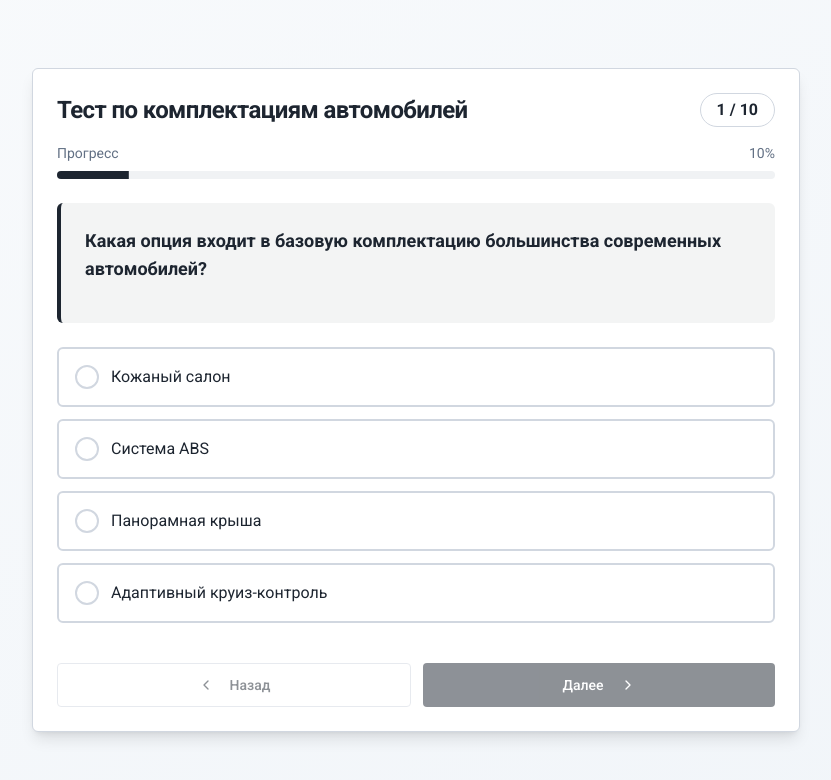
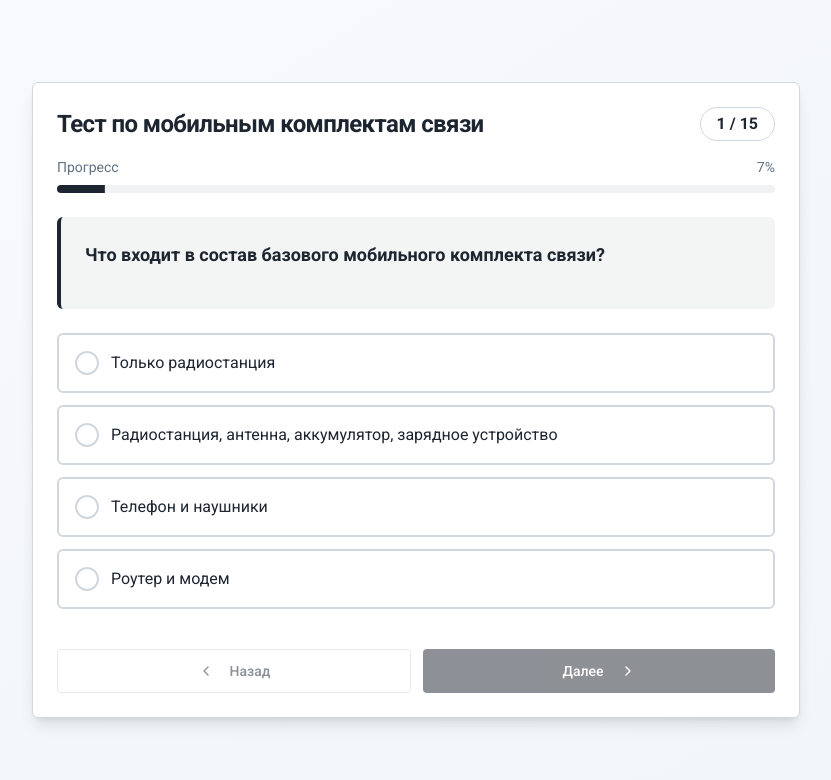
Before and after one commit to pr-poehali-dev/ticket-app-creation, a React (Vite) app: page / in a window 1280 px wide. Shown: the top 780 px of the page, without its empty margins (224-1055 px from the left). Built offline with nearby package versions, Linux system fonts and the light colour scheme.

Commit message:
test: мобильная связь, основы

```diff
--- a/src/pages/Index.tsx
+++ b/src/pages/Index.tsx
@@ -21,111 +21,166 @@ interface LeaderboardEntry {
 const questions: Question[] = [
   {
     id: 1,
-    question: 'Какая опция входит в базовую комплектацию большинства современных автомобилей?',
+    question: 'Что входит в состав базового мобильного комплекта связи?',
     options: [
-      'Кожаный салон',
-      'Система ABS',
-      'Панорамная крыша',
-      'Адаптивный круиз-контроль'
+      'Только радиостанция',
+      'Радиостанция, антенна, аккумулятор, зарядное устройство',
+      'Телефон и наушники',
+      'Роутер и модем'
     ],
     correctAnswer: 1
   },
   {
     id: 2,
-    question: 'Что означает аббревиатура ESP в комплектации автомобиля?',
+    question: 'Какой диапазон частот используется в УКВ радиостанциях?',
     options: [
-      'Электронная система стабилизации',
-      'Электрические стеклоподъемники',
-      'Система экстренного торможения',
-      'Электронный парктроник'
+      '27 МГц',
+      '136-174 МГц',
+      '433 МГц',
+      '900 МГц'
     ],
-    correctAnswer: 0
+    correctAnswer: 1
   },
   {
     id: 3,
-    question: 'Какой тип привода обозначается как AWD?',
+    question: 'Что означает аббревиатура PMR в радиосвязи?',
     options: [
-      'Передний привод',
-      'Задний привод',
-      'Полный привод',
-      'Электрический привод'
+      'Профессиональная мобильная радиосвязь',
+      'Персональная мобильная радиосвязь',
+      'Портативная морская радиосвязь',
+      'Передовая военная радиосвязь'
     ],
-    correctAnswer: 2
+    correctAnswer: 1
   },
   {
     id: 4,
-    question: 'Что входит в пакет опций "Комфорт" в большинстве автомобилей?',
+    question: 'Какая мощность передатчика разрешена для PMR радиостанций без лицензии?',
     options: [
-      'Турбированный двигатель',
-      'Климат-контроль и обогрев сидений',
-      'Спортивная подвеска',
-      'Кованые диски'
+      '0.1 Вт',
+      '0.5 Вт',
+      '1 Вт',
+      '5 Вт'
     ],
     correctAnswer: 1
   },
   {
     id: 5,
-    question: 'Какая система помогает при парковке автомобиля?',
+    question: 'Что такое кодек в системах цифровой радиосвязи?',
     options: [
-      'ABS',
-      'ESP',
-      'Парктроник',
-      'Круиз-контроль'
+      'Тип антенны',
+      'Устройство кодирования и декодирования сигнала',
+      'Разъем для подключения',
+      'Частотный фильтр'
     ],
-    correctAnswer: 2
+    correctAnswer: 1
   },
   {
     id: 6,
-    question: 'Что такое мультимедийная система Apple CarPlay?',
+    question: 'Какой тип модуляции чаще всего используется в аналоговых радиостанциях?',
     options: [
-      'Музыкальный плеер',
-      'Интеграция iPhone с системой автомобиля',
-      'Система навигации',
-      'Радио с Bluetooth'
+      'AM - амплитудная модуляция',
+      'FM - частотная модуляция',
+      'PM - фазовая модуляция',
+      'QAM - квадратурная модуляция'
     ],
     correctAnswer: 1
   },
   {
     id: 7,
-    question: 'Какой объем двигателя считается оптимальным для городского автомобиля?',
+    question: 'Что такое ретранслятор в системах радиосвязи?',
     options: [
-      '1.0 - 1.6 литра',
-      '2.0 - 2.5 литра',
-      '3.0 - 3.5 литра',
-      '4.0+ литра'
+      'Усилитель звука',
+      'Промежуточная станция для увеличения дальности связи',
+      'Зарядное устройство',
+      'Тип антенны'
     ],
-    correctAnswer: 0
+    correctAnswer: 1
   },
   {
     id: 8,
-    question: 'Что означает комплектация "Full Option"?',
+    question: 'Какой стандарт цифровой радиосвязи используется в профессиональных системах?',
     options: [
-      'Базовая комплектация',
-      'Средняя комплектация',
-      'Максимальная комплектация со всеми опциями',
-      'Спортивная версия'
+      'GSM',
+      'DMR (Digital Mobile Radio)',
+      'Wi-Fi',
+      'Bluetooth'
     ],
-    correctAnswer: 2
+    correctAnswer: 1
   },
   {
     id: 9,
-    question: 'Какая трансмиссия обеспечивает наибольшую экономию топлива?',
+    question: 'Что означает функция VOX в радиостанции?',
     options: [
-      'Механическая КПП',
-      'Автоматическая КПП',
-      'Роботизированная КПП',
-      'Вариатор'
+      'Голосовая активация передачи',
+      'Система подавления шумов',
+      'Режим экономии энергии',
+      'Цифровое шифрование'
     ],
     correctAnswer: 0
   },
   {
     id: 10,
-    question: 'Что такое система "Старт-Стоп"?',
+    question: 'Какой разъем чаще всего используется для подключения гарнитуры к радиостанции?',
     options: [
-      'Система удаленного запуска двигателя',
-      'Автоматическое отключение двигателя на остановках',
-      'Система аварийной остановки',
-      'Круиз-контроль'
+      'USB Type-C',
+      'Kenwood 2-pin',
+      'HDMI',
+      'Lightning'
+    ],
+    correctAnswer: 1
+  },
+  {
+    id: 11,
+    question: 'Что такое CTCSS в радиосвязи?',
+    options: [
+      'Тип антенны',
+      'Система субтонового шумоподавления',
+      'Цифровой протокол',
+      'Тип батареи'
+    ],
+    correctAnswer: 1
+  },
+  {
+    id: 12,
+    question: 'Какое напряжение питания обычно используется в портативных радиостанциях?',
+    options: [
+      '3.7 В',
+      '7.4 В',
+      '12 В',
+      '220 В'
+    ],
+    correctAnswer: 1
+  },
+  {
+    id: 13,
+    question: 'Что означает IP67 в характеристиках радиостанции?',
+    options: [
+      'Мощность передатчика',
+      'Класс защиты от пыли и влаги',
+      'Частотный диапазон',
+      'Емкость аккумулятора'
+    ],
+    correctAnswer: 1
+  },
+  {
+    id: 14,
+    question: 'Какой тип антенны обеспечивает максимальную дальность связи?',
+    options: [
+      'Штатная короткая антенна',
+      'Внешняя направленная антенна',
+      'Гибкая антенна',
+      'Встроенная антенна'
+    ],
+    correctAnswer: 1
+  },
+  {
+    id: 15,
+    question: 'Что такое симплексная связь?',
+    options: [
+      'Связь только в одну сторону',
+      'Передача и прием на одной частоте (по очереди)',
+      'Одновременная передача и прием',
+      'Зашифрованная связь'
     ],
     correctAnswer: 1
   }
@@ -340,7 +395,7 @@ export default function Index() {
       <Card className="w-full max-w-3xl shadow-lg">
         <CardHeader className="space-y-4">
           <div className="flex items-center justify-between">
-            <CardTitle className="text-2xl font-bold">Тест по комплектациям автомобилей</CardTitle>
+            <CardTitle className="text-2xl font-bold">Тест по мобильным комплектам связи</CardTitle>
             <Badge variant="outline" className="text-base px-4 py-1">
               {currentQuestion + 1} / {questions.length}
             </Badge>
```
